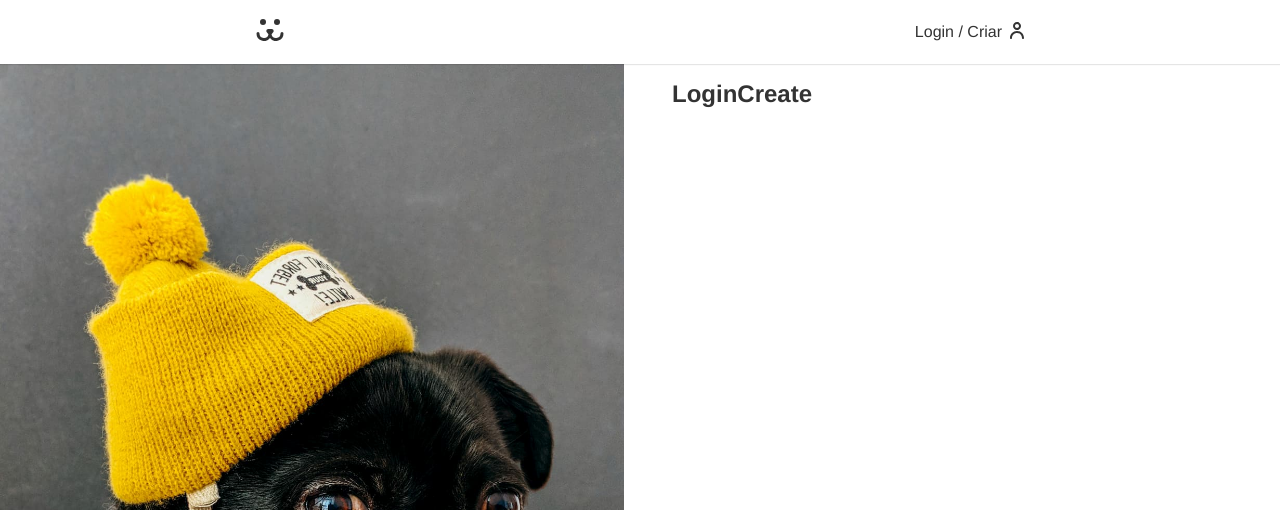
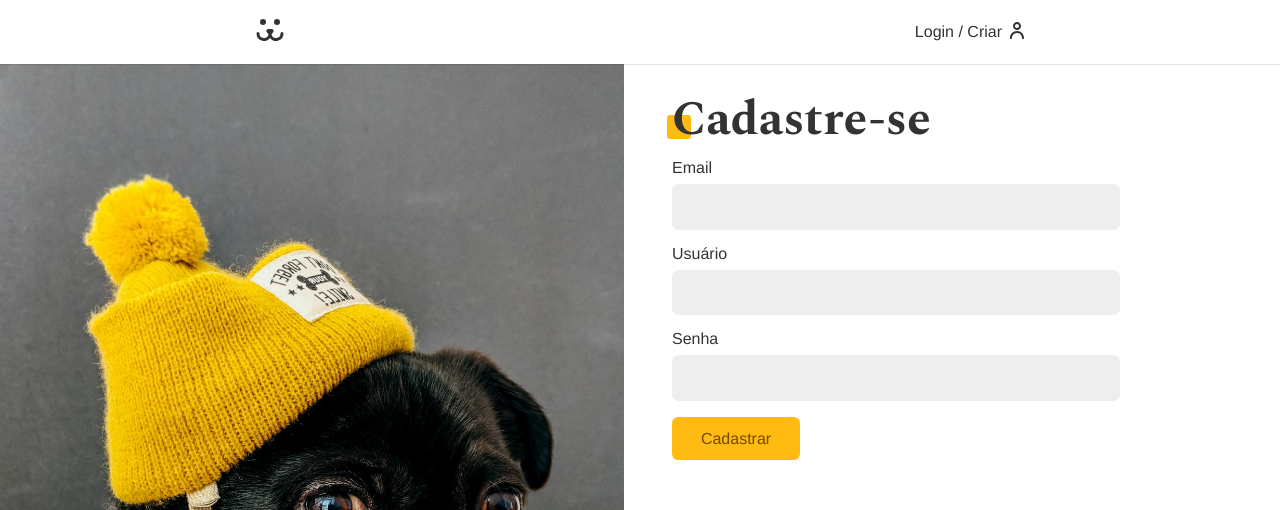
Before and after one commit to jeanpaulinossp/Projeto-Dogs-React, a React (Create React App) app: page /login/create in a window 1280 px wide. Shown: the top 510 px of the page. Built offline with nearby package versions, Linux system fonts and the light colour scheme.

Commit message:
Criação da tela e das funcionalidades de Cadastro

```diff
--- a/src/Components/Login/Login.jsx
+++ b/src/Components/Login/Login.jsx
@@ -11,7 +11,6 @@
   const { login } = useContext(UserContext);
 
   if (login === true) return <Navigate to="/conta" />;
-
   return (
     <section className={styles.login}>
       <div className={styles.forms}>
--- a/src/Components/Login/LoginCreate.jsx
+++ b/src/Components/Login/LoginCreate.jsx
@@ -1,10 +1,38 @@
-import React from "react";
+import React, { useContext } from "react";
+import { USER_POST } from "../../api/config";
+import useForm from "../../Hooks/useForm";
+import { UserContext } from "../../UserContext";
+import Button from "../Forms/Button/Button";
+import Input from "../Forms/Input/Input";
 
 const LoginCreate = () => {
+  const username = useForm();
+  const email = useForm("email");
+  const password = useForm();
+
+  const { userLogin } = useContext(UserContext);
+
+  async function handleSubmit(event) {
+    event.preventDefault();
+    const { url, options } = USER_POST({
+      username: username.value,
+      email: email.value,
+      password: password.value,
+    });
+    const response = await fetch(url, options);
+    if (response.ok) userLogin(username.value, password.value);
+  }
+
   return (
-    <div>
-      <h1>LoginCreate</h1>
-    </div>
+    <section className="animeLeft">
+      <h1 className="title">Cadastre-se</h1>
+      <form onSubmit={handleSubmit}>
+        <Input label="Email" type="text" name="email" {...email} />
+        <Input label="Usuário" type="text" name="username" {...username} />
+        <Input label="Senha" type="password" name="password" {...password} />
+        <Button>Cadastrar</Button>
+      </form>
+    </section>
   );
 };
 
--- a/src/Hooks/useForm.jsx
+++ b/src/Hooks/useForm.jsx
@@ -5,6 +5,12 @@
     regex:
       /^(([^<>()[\].,;:\s@"]+(\.[^<>()[\].,;:\s@"]+)*)|(".+"))@(([^<>()[\].,;:\s@"]+\.)+[^<>()[\].,;:\s@"]{2,})$/i,
     message: "Email inválido",
+  },
+  password: {
+    regex:
+      /^(?=.*[a-z])(?=.*[A-Z])(?=.*\d)(?=.*[#$@!%&*?])[A-Za-z\d#$@!%&*?]{8,30}$/,
+    message:
+      "A senha precisa ter 1 caractere maísculo, 1 minúsculo e 1 caractere especial. Com no mínimo 8 digitos.",
   },
 };
 
--- a/src/UserContext.js
+++ b/src/UserContext.js
@@ -16,7 +16,7 @@
       setData(null);
       setError(null);
       setLoading(false);
-      setLoading(false);
+      setLogin(false);
       window.localStorage.removeItem("token");
       navigate("/login");
     },
--- a/src/api/config.jsx
+++ b/src/api/config.jsx
@@ -36,3 +36,16 @@
     },
   };
 };
+
+export const USER_POST = (body) => {
+  return {
+    url: API_URL + "/api/user",
+    options: {
+      method: "POST",
+      headers: {
+        "Content-Type": "application/json",
+      },
+      body: JSON.stringify(body),
+    },
+  };
+};
```
